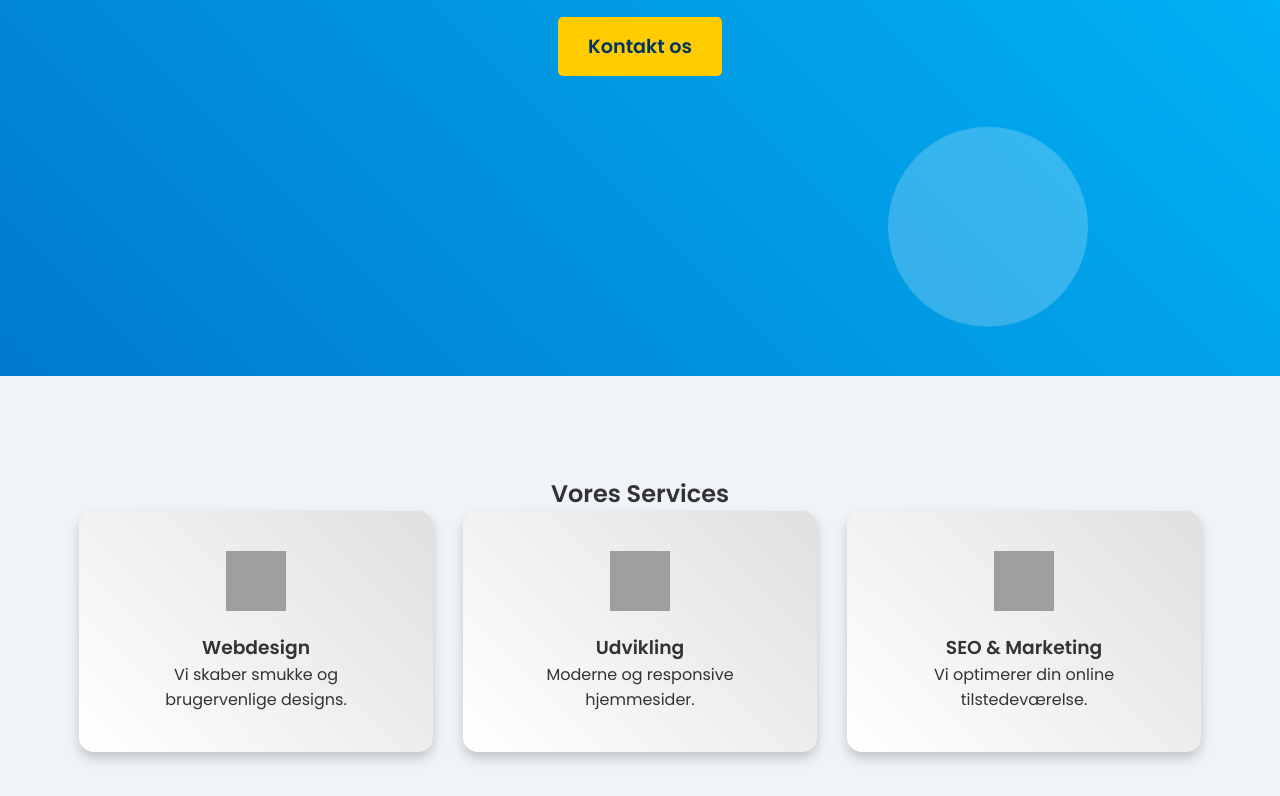
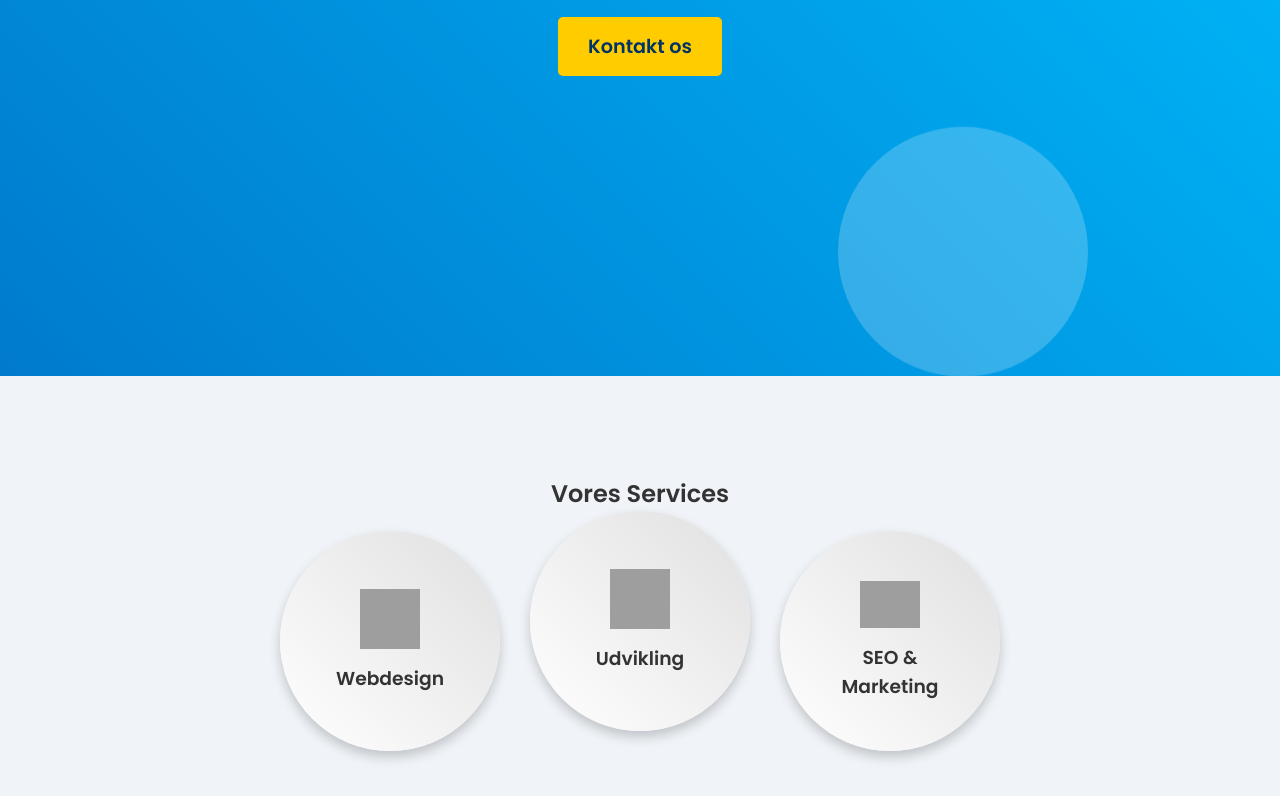
Before and after one commit to Kingtristan0388/TKagency, a plain HTML site: page index.html in a window 1280 px wide. Shown: the part 424-1220 px from the top of the page. Drawn offline with nearby package versions, Linux system fonts and the light colour scheme; grey boxes are pictures that could not be loaded.

Commit message:
Update index.html
frv

```diff
--- a/index.html
+++ b/index.html
@@ -58,8 +58,8 @@
         }
         .animated-shape {
             position: absolute;
-            width: 180px;
-            height: 180px;
+            width: 200px;
+            height: 200px;
             background-color: rgba(255, 255, 255, 0.3);
             border-radius: 50%;
             opacity: 0.7;
@@ -88,27 +88,35 @@
             padding: 100px 50px;
             text-align: center;
         }
-        .services, .portfolio {
+        .services {
             display: flex;
             justify-content: center;
             gap: 30px;
             flex-wrap: wrap;
         }
-        .card {
+        .service-circle {
             background: linear-gradient(45deg, #ffffff, #e0e0e0);
-            padding: 40px;
-            border-radius: 15px;
-            width: 30%;
+            padding: 50px;
+            border-radius: 50%;
+            width: 220px;
+            height: 220px;
             box-shadow: 0 6px 12px rgba(0, 0, 0, 0.2);
             transition: 0.3s;
             color: #333;
+            display: flex;
+            flex-direction: column;
+            justify-content: center;
+            align-items: center;
             position: relative;
         }
-        .card:hover {
-            transform: scale(1.05);
+        .service-circle:nth-child(odd) {
+            transform: translateY(20px);
+        }
+        .service-circle:hover {
+            transform: scale(1.1);
             background: linear-gradient(45deg, #e6f7ff, #cceeff);
         }
-        .card img {
+        .service-circle img {
             width: 60px;
             height: 60px;
             margin-bottom: 15px;
@@ -124,7 +132,6 @@
 <body>
     <nav>
         <a href="#services">Vores Services</a>
-        <a href="#portfolio">Portfolio</a>
         <a href="#contact">Kontakt</a>
     </nav>
 
@@ -133,26 +140,23 @@
         <p>Vi skaber moderne, professionelle hjemmesider, der får din virksomhed til at skinne.</p>
         <button class="btn" onclick="location.href='#contact'">Kontakt os</button>
         <div class="animated-shape" style="top: 10%; left: 10%;"></div>
-        <div class="animated-shape" style="top: 70%; right: 15%; width: 200px; height: 200px;"></div>
+        <div class="animated-shape" style="top: 70%; right: 15%; width: 250px; height: 250px;"></div>
     </header>
 
     <section id="services">
         <h2>Vores Services</h2>
         <div class="services">
-            <div class="card">
+            <div class="service-circle">
                 <img src="https://img.icons8.com/ios/60/000000/code.png" alt="Code">
                 <h3>Webdesign</h3>
-                <p>Vi skaber smukke og brugervenlige designs.</p>
             </div>
-            <div class="card">
+            <div class="service-circle">
                 <img src="https://img.icons8.com/ios/60/000000/development-skill.png" alt="Development">
                 <h3>Udvikling</h3>
-                <p>Moderne og responsive hjemmesider.</p>
             </div>
-            <div class="card">
+            <div class="service-circle">
                 <img src="https://img.icons8.com/ios/60/000000/seo.png" alt="SEO">
                 <h3>SEO & Marketing</h3>
-                <p>Vi optimerer din online tilstedeværelse.</p>
             </div>
         </div>
     </section>
```
